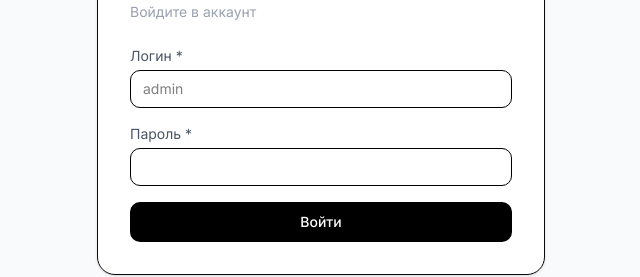
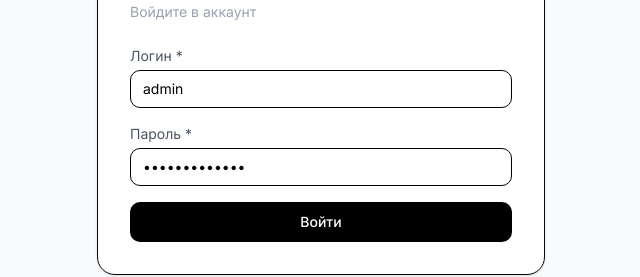
Before and after one commit to DanHaciaev/crm-oracle, a Next.js app: page / in a window 1280 px wide. Shown: the part 298-575 px from the top of the page, without its empty margins (319-959 px from the left). Built offline with nearby package versions, Linux system fonts and the light colour scheme.

Commit message:
fix: adding username and password by default values

```diff
--- a/app/page.tsx
+++ b/app/page.tsx
@@ -4,11 +4,16 @@ import { useState } from "react";
 import { useRouter } from "next/navigation";
 
 export default function AuthPage() {
+
+
   const [loading, setLoading] = useState(false);
-  const [error, setError]     = useState<string | null>(null);
-  const router                = useRouter();
+  const [error, setError] = useState<string | null>(null);
+  const router = useRouter();
 
-  const [form, setForm] = useState({ username: "", password: "" });
+  const [form, setForm] = useState({
+    username: "admin",
+    password: "Artgranit2026",
+  });
 
   function updateForm(key: "username" | "password", value: string) {
     setForm((f) => ({ ...f, [key]: value }));
@@ -20,9 +25,9 @@ export default function AuthPage() {
     setLoading(true);
 
     const res = await fetch("/api/auth/login", {
-      method:  "POST",
+      method: "POST",
       headers: { "Content-Type": "application/json" },
-      body:    JSON.stringify(form),
+      body: JSON.stringify(form),
     });
     const data = await res.json().catch(() => ({} as { error?: string }));
     setLoading(false);
```
